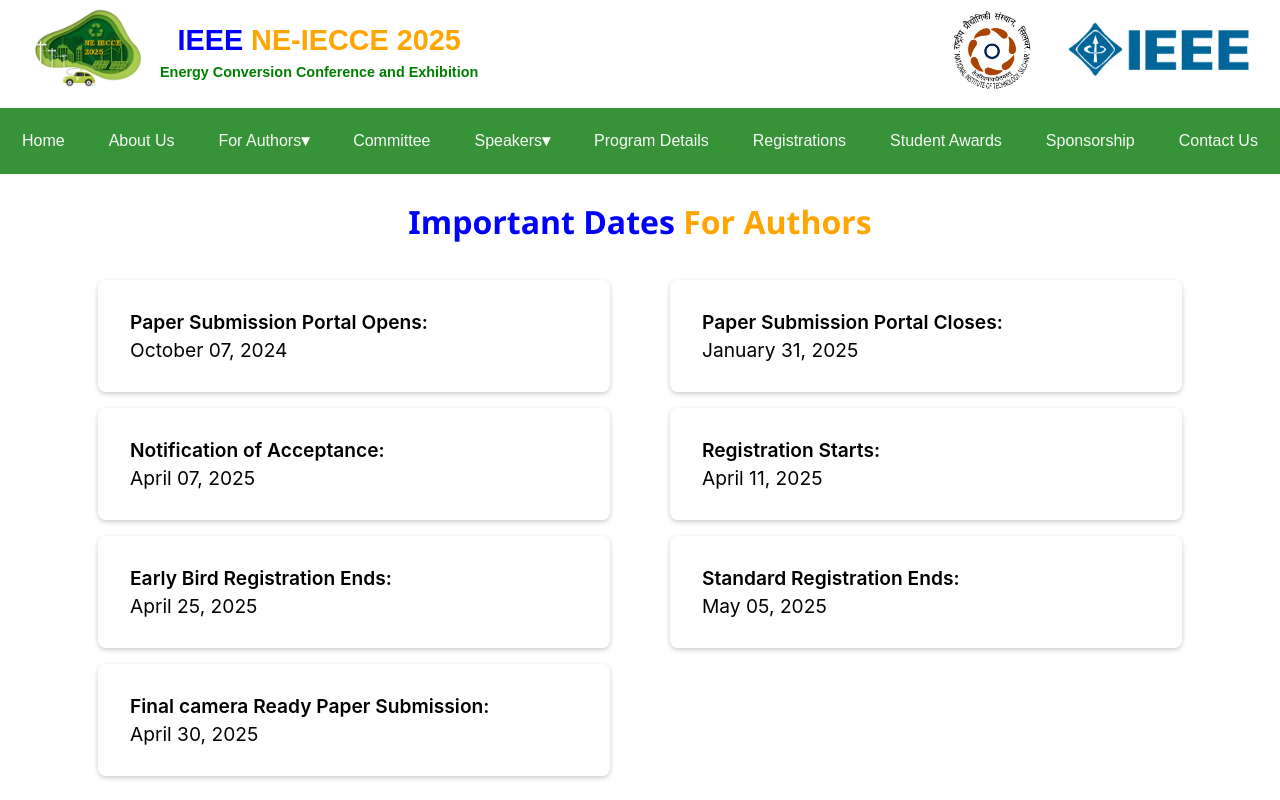
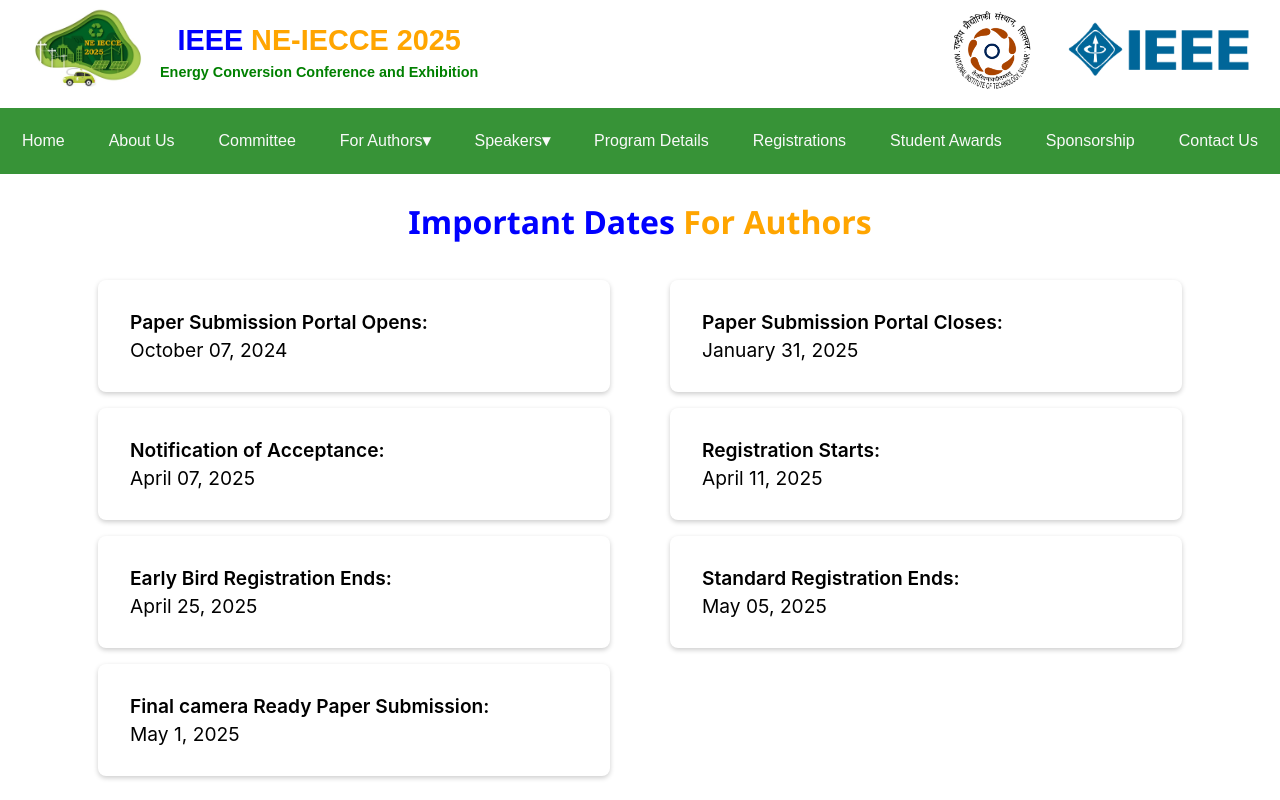
Before and after one commit to PragyaPR06/NEC-ECCE_2025, a React (Create React App) app: page /ImportantDates in a window 1280 px wide. Shown: the top 800 px of the page. Built offline with nearby package versions, Linux system fonts and the light colour scheme; a web font is replaced by a local one.

Commit message:
minor grammatical errors rectified and dates and tab sequence was also modified

```diff
--- a/src/Components/ForAuthors/ImportantDates.jsx
+++ b/src/Components/ForAuthors/ImportantDates.jsx
@@ -77,7 +77,7 @@
           </div>
           <div className={styles2.lcard}>
             <h3 className=" font-semibold">Final camera Ready Paper Submission:</h3>
-            <h2>April 30, 2025</h2>
+            <h2>May 1, 2025</h2>
           </div>
 
 
--- a/src/Components/Navbar/Navbar.jsx
+++ b/src/Components/Navbar/Navbar.jsx
@@ -31,6 +31,11 @@
 
           </ul> */}
         </li>
+        <li className={styles.navItem}>
+          <Link to="/committee">
+            Committee
+          </Link>
+        </li>
         <li className={`${styles.navItem} ${styles.dropdown}`}>
           For Authors<span className=' font-extrabold ' >&#9662;</span>
           <ul className={styles.dropdownContent}>
@@ -48,11 +53,7 @@
             </Link>
           </ul>
         </li>
-        <li className={styles.navItem}>
-          <Link to="/committee">
-            Committee
-          </Link>
-        </li>
+
         <li className={`${styles.navItem} ${styles.dropdown}`}>
           Speakers<span className=' font-extrabold ' >&#9662;</span>
           <ul className={styles.dropdownContent}>
--- a/src/Components/SubLine/ScrollingText.css
+++ b/src/Components/SubLine/ScrollingText.css
@@ -9,7 +9,7 @@
 
   @keyframes scroll {
     from {
-      transform: translateX(150%);
+      transform: translateX(20%);
     }
     to {
       transform: translateX(-100%);
--- a/src/Components/SubLine/ScrollingText.jsx
+++ b/src/Components/SubLine/ScrollingText.jsx
@@ -9,8 +9,8 @@
       <div className="scrolling-text">
        <h3 className={`${styles.pathway_extreme_header_info}`}>
        <div className='flex '>
-       <div className='  p-0 m-0 items-center '><img src="/new.webp" alt="Notification" width='30px' className=" items-center pt-1 " /></div>
-       <div style={{padding: 0, fontSize: 20}}><a href="/CallForPapers">Paper submission portal opens on <strong> October 7, 2024</strong>.</a></div>
+       <div className='p-0 m-0 items-center '><img src="/new.webp" alt="Notification" className=" items-center pt-1 " width='30px' /></div>
+       <div style={{padding: 0, fontSize: 20}}> <a style={{color: 'red'}} href="/CallForPapers">Paper submission portal opens on <strong> October 7, 2024</strong> . </a>  <span>  <strong> 100% accepted and presented papers will be forwarded to IEEE Transactions on Industry Applications for further review. </strong></span> </div>
        </div>
          </h3>
       </div>
--- a/src/Components/Tracks/Tracks.jsx
+++ b/src/Components/Tracks/Tracks.jsx
@@ -16,7 +16,7 @@
           </div>
           <div className={styles.lcard}>
             <h3 className=" font-semibold">Track 2:</h3>
-            <h2>Modeling and Control of Energy Efficienct Drives for Electric Transportation (LAND, AIR AND SEA)</h2>
+            <h2>Modeling and Control of Energy Efficient Drives for Electric Transportation (LAND, AIR AND SEA)</h2>
           </div>
           <div className={styles.lcard}>
             <h3 className=" font-semibold">Track 3:</h3>
--- a/src/Data/data.json
+++ b/src/Data/data.json
@@ -3,19 +3,19 @@
         "id":"1",
         "name": "Paper Submission Portal Opens",
         "date": "October 07, 2024",
-        "description": "Paper Submission Portal Opens."
+        "description": "Paper Submission Portal Opens"
       },
       {
         "id":"2",
         "name": "Paper Submission Portal Closes",
         "date": "January 31, 2025",
-        "description": "Paper Submission Portal Closes."
+        "description": "Paper Submission Portal Closes"
       },
       {
         "id":"3",
         "name": "Notification of Acceptance",
         "date": "April 07, 2025",
-        "description": "Notification of Acceptance."
+        "description": "Notification of Acceptance"
       },
       {
         "id":"4",
@@ -27,18 +27,18 @@
         "id":"5",
         "name": "Early Bird Registration Ends",
         "date": "April 25, 2025",
-        "description": "Early Bird Registration Ends."
+        "description": "Early Bird Registration Ends"
       },
       {
         "id":"6",
-        "name": "Final camera Ready Paper Submission",
-        "date": "April 30, 2025",
-        "description": "Final camera Ready Paper Submission."
+        "name": "Final Camera Ready Paper Submission",
+        "date": "May 1, 2025",
+        "description": "Final Camera Ready Paper Submission"
       },
       {
         "id":"7",
         "name": "Standard Registration Ends",
         "date": "May 05, 2025",
-        "description": "Standard Registration Ends."
+        "description": "Standard Registration Ends"
       }
     ]
```
